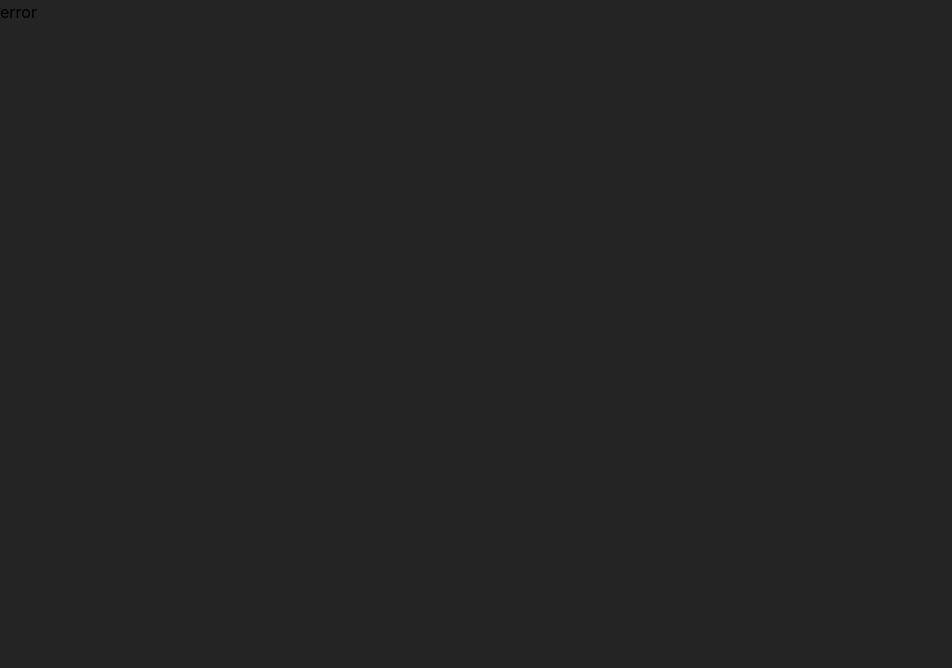
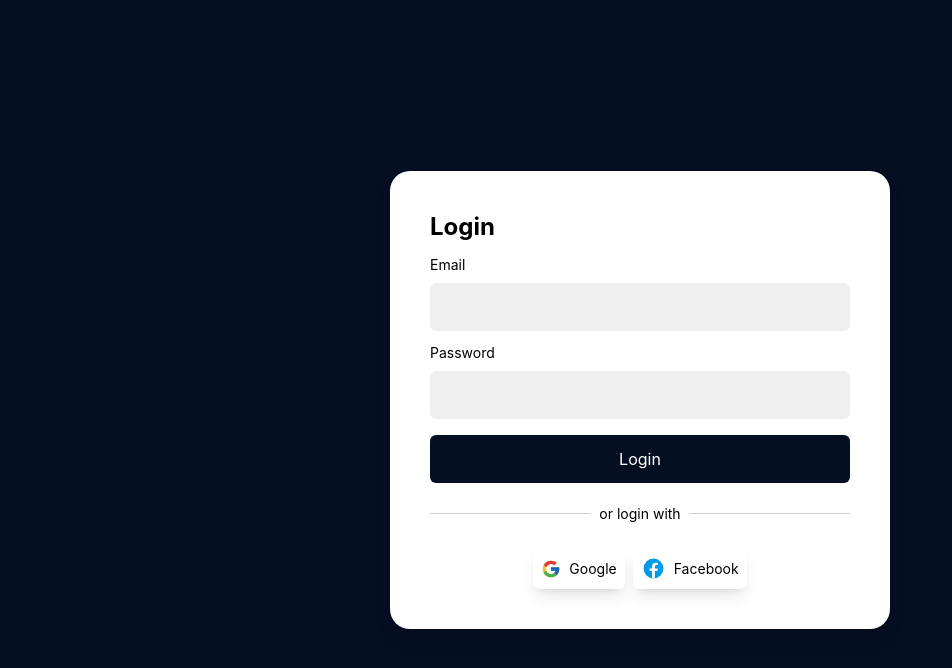
Before and after one commit to SkillSyncApp/SkillSyncClient, a React (Vite) app: page /login in a window 1280 px wide. Before the commit this address had no page. Shown: the top 668 px of the page, without its empty margins (0-952 px from the left). Built offline with nearby package versions, Linux system fonts and the light colour scheme.

Commit message:
LoginPage: base styling

```diff
--- a/src/App.css
+++ /dev/null
@@ -1,17 +0,0 @@
-.posts-grid {
-  overflow-y: scroll;
-  display: -webkit-box;
-  display: -ms-flexbox;
-  display: flex;
-  margin-left: -15px;
-  width: auto;
-}
-
-.posts-grid-column {
-  padding-left: 15px;
-  background-clip: padding-box;
-}
-
-.posts-grid-column > article {
-    margin-bottom: 20px;
-}
--- a/src/App.tsx
+++ b/src/App.tsx
@@ -1,14 +1,13 @@
 import { Outlet } from 'react-router';
 import NavBar from "./components/nav-bar/NavBar";
 import SideNavBar from './components/side-nav-bar/SideNavBar';
-import './App.css';
 
 function App() {
 
   return (
     <div className='bg-primary font-display flex flex-col overflow-hidden h-[100vh] pb-[20px]'>
       <NavBar />
-      <main className="bg-[#EFEFEF] rounded-[20px] mx-5 flex gap-5 overflow-hidden flex-1">
+      <main className="bg-lightgray rounded-[20px] mx-5 flex gap-5 overflow-hidden flex-1">
         <div className='w-[250px] bg-white'>
           <SideNavBar />
         </div>
--- a/src/components/side-nav-bar/SideNavBar.tsx
+++ b/src/components/side-nav-bar/SideNavBar.tsx
@@ -1,6 +1,6 @@
-import { Squares2X2Icon as Squares2X2IconOutlined, ChatBubbleOvalLeftIcon as ChatBubbleOvalLeftIconOutlined } from '@heroicons/react/24/outline';
-import { Squares2X2Icon as Squares2X2IconSolid, ChatBubbleOvalLeftIcon as ChatBubbleOvalLeftIconSolid } from '@heroicons/react/24/solid';
-import { Link, NavLink } from 'react-router-dom';
+import { ChatBubbleOvalLeftIcon as ChatBubbleOvalLeftIconOutlined, Squares2X2Icon as Squares2X2IconOutlined } from '@heroicons/react/24/outline';
+import { ChatBubbleOvalLeftIcon as ChatBubbleOvalLeftIconSolid, Squares2X2Icon as Squares2X2IconSolid } from '@heroicons/react/24/solid';
+import { NavLink } from 'react-router-dom';
 import './SideNavBar.css';
 
 const ICON_PER_STATE = {
@@ -16,8 +16,16 @@ const ICON_PER_STATE = {
 
 function SideNavBar() {
     return <nav className="flex flex-col p-4 text-[18px] gap-2">
-        <NavLink className={({ isActive }) => `nav-item cursor-pointer ${isActive ? 'active' : ''}`} to='/'>{ICON_PER_STATE.discover.active}Discover</NavLink>
-        <NavLink className={({ isActive }) => `nav-item cursor-pointer ${isActive ? 'active' : ''}`} to='/inbox'>{ICON_PER_STATE.inbox.static}Inbox</NavLink>
+        <NavLink className={({ isActive }) => `nav-item cursor-pointer ${isActive ? 'active' : ''}`} to='/'>
+            {({ isActive }) => (
+                <>{ICON_PER_STATE.discover[isActive ? 'active' : 'static']}Discover</>
+            )}
+        </NavLink>
+        <NavLink className={({ isActive }) => `nav-item cursor-pointer ${isActive ? 'active' : ''}`} to='/inbox'>
+            {({ isActive }) => (
+                <>{ICON_PER_STATE.inbox[isActive ? 'active' : 'static']}inbox</>
+            )}
+        </NavLink>
     </nav>
 }
 
--- /dev/null
+++ b/src/icons/FacebookIcon.tsx
@@ -0,0 +1,9 @@
+import { IconProps } from "./props";
+
+function FacebookIcon({ width = 20, height }: IconProps) {
+    return <svg xmlns="http://www.w3.org/2000/svg" x="0px" y="0px" width={width} height={height || width} viewBox="0 0 48 48">
+        <path fill="#039be5" d="M24 5A19 19 0 1 0 24 43A19 19 0 1 0 24 5Z"></path><path fill="#fff" d="M26.572,29.036h4.917l0.772-4.995h-5.69v-2.73c0-2.075,0.678-3.915,2.619-3.915h3.119v-4.359c-0.548-0.074-1.707-0.236-3.897-0.236c-4.573,0-7.254,2.415-7.254,7.917v3.323h-4.701v4.995h4.701v13.729C22.089,42.905,23.032,43,24,43c0.875,0,1.729-0.08,2.572-0.194V29.036z"></path>
+    </svg>
+}
+
+export default FacebookIcon;
--- /dev/null
+++ b/src/icons/GoogleIcon.tsx
@@ -0,0 +1,9 @@
+import { IconProps } from "./props";
+
+function GoogleIcon({ width = 20, height }: IconProps) {
+    return <svg xmlns="http://www.w3.org/2000/svg" x="0px" y="0px" width={width} height={height || width} viewBox="0 0 48 48">
+        <path fill="#fbc02d" d="M43.611,20.083H42V20H24v8h11.303c-1.649,4.657-6.08,8-11.303,8c-6.627,0-12-5.373-12-12	s5.373-12,12-12c3.059,0,5.842,1.154,7.961,3.039l5.657-5.657C34.046,6.053,29.268,4,24,4C12.955,4,4,12.955,4,24s8.955,20,20,20	s20-8.955,20-20C44,22.659,43.862,21.35,43.611,20.083z"></path><path fill="#e53935" d="M6.306,14.691l6.571,4.819C14.655,15.108,18.961,12,24,12c3.059,0,5.842,1.154,7.961,3.039	l5.657-5.657C34.046,6.053,29.268,4,24,4C16.318,4,9.656,8.337,6.306,14.691z"></path><path fill="#4caf50" d="M24,44c5.166,0,9.86-1.977,13.409-5.192l-6.19-5.238C29.211,35.091,26.715,36,24,36	c-5.202,0-9.619-3.317-11.283-7.946l-6.522,5.025C9.505,39.556,16.227,44,24,44z"></path><path fill="#1565c0" d="M43.611,20.083L43.595,20L42,20H24v8h11.303c-0.792,2.237-2.231,4.166-4.087,5.571	c0.001-0.001,0.002-0.001,0.003-0.002l6.19,5.238C36.971,39.205,44,34,44,24C44,22.659,43.862,21.35,43.611,20.083z"></path>
+    </svg>
+}
+
+export default GoogleIcon;
--- /dev/null
+++ b/src/icons/props.ts
@@ -0,0 +1,5 @@
+export type IconProps = {
+    width?: number;
+    height?: number;
+    color?: string;
+}
--- a/src/index.css
+++ b/src/index.css
@@ -12,6 +12,8 @@
   background-color: #242424;
 
   --color-primary: #050F22;
+  --color-lightgray: #EFEFEF;
+  --color-text-gray: #5b5b5b;
 
   font-synthesis: none;
   text-rendering: optimizeLegibility;
@@ -35,4 +37,17 @@ body, #root {
   .circle {
     @apply rounded-full;
   }
+
+  .divider {
+    @apply w-full opacity-20 h-[1px] bg-primary;
+  }
+
+  input {
+    outline: none;
+    @apply rounded-md py-3 px-3 bg-lightgray text-gray w-full;
+  }
+
+  button {
+    @apply px-2 py-3 rounded-md bg-primary text-white hover:shadow-md transform;
+  }
 }
--- a/src/routes/router.tsx
+++ b/src/routes/router.tsx
@@ -1,6 +1,7 @@
 import { createBrowserRouter } from "react-router-dom";
 import App from "../App";
 import Discover from "../views/discover/Discover";
+import Login from "../views/login/Login";
 
 export const router = createBrowserRouter([
     {
@@ -13,4 +14,8 @@ export const router = createBrowserRouter([
             { path: '/', element: <Discover /> }
         ]
     },
+    {
+        path: "/login",
+        element: <Login/>
+    }
 ]);
--- /dev/null
+++ b/src/views/login/Login.css
@@ -0,0 +1,5 @@
+@layer login-components {
+    .login-provider {
+        @apply py-2 px-2 cursor-pointer flex items-center gap-2 rounded-md text-[14px];
+    }
+}
--- /dev/null
+++ b/src/views/login/Login.tsx
@@ -0,0 +1,44 @@
+import FacebookIcon from '../../icons/FacebookIcon';
+import GoogleIcon from '../../icons/GoogleIcon';
+import { useNavigate } from "react-router-dom";
+import './Login.css';
+
+function Login() {
+    const navigate = useNavigate();
+
+    const login = () => {
+        navigate('/', { replace: true });
+    };
+
+    return <div className="bg-lightgray h-[100vh] bg-primary flex items-center justify-center flex flex-col">
+        <div className="w-[500px] bg-white rounded-[20px] drop-shadow-lg p-[40px]">
+            <h1 className="text-2xl mb-3 font-bold">Login</h1>
+            <div className='mb-3'>
+                <label htmlFor="email" className="block mb-2 text-sm text-gray-700">Email</label>
+                <input id="email" />
+            </div>
+            <div>
+                <label htmlFor="password" className="block mb-2 text-sm text-gray-700">Password</label>
+                <input id="password" type="password" />
+            </div>
+            <button onClick={login} className='mt-4 w-full'>Login</button>
+            <div className='mb-6 mt-5 flex items-center'>
+                <div className='divider' />
+                <span className='whitespace-pre text-[14px] mx-2'>or login with</span>
+                <div className='divider' />
+            </div>
+            <div className='flex gap-2 justify-center'>
+                <div className="login-provider shadow-lg">
+                    <GoogleIcon width={20} />
+                    Google
+                </div>
+                <div className="login-provider shadow-lg">
+                    <FacebookIcon width={25} />
+                    Facebook
+                </div>
+            </div>
+        </div>
+    </div>
+}
+
+export default Login;
--- a/tailwind.config.js
+++ b/tailwind.config.js
@@ -8,6 +8,8 @@ export default {
     extend: {
       colors: {
         primary: 'var(--color-primary)',
+        lightgray: 'var(--color-lightgray)',
+        gray: 'var(--color-text-gray)'
       },
     },
     fontFamily: {
```
